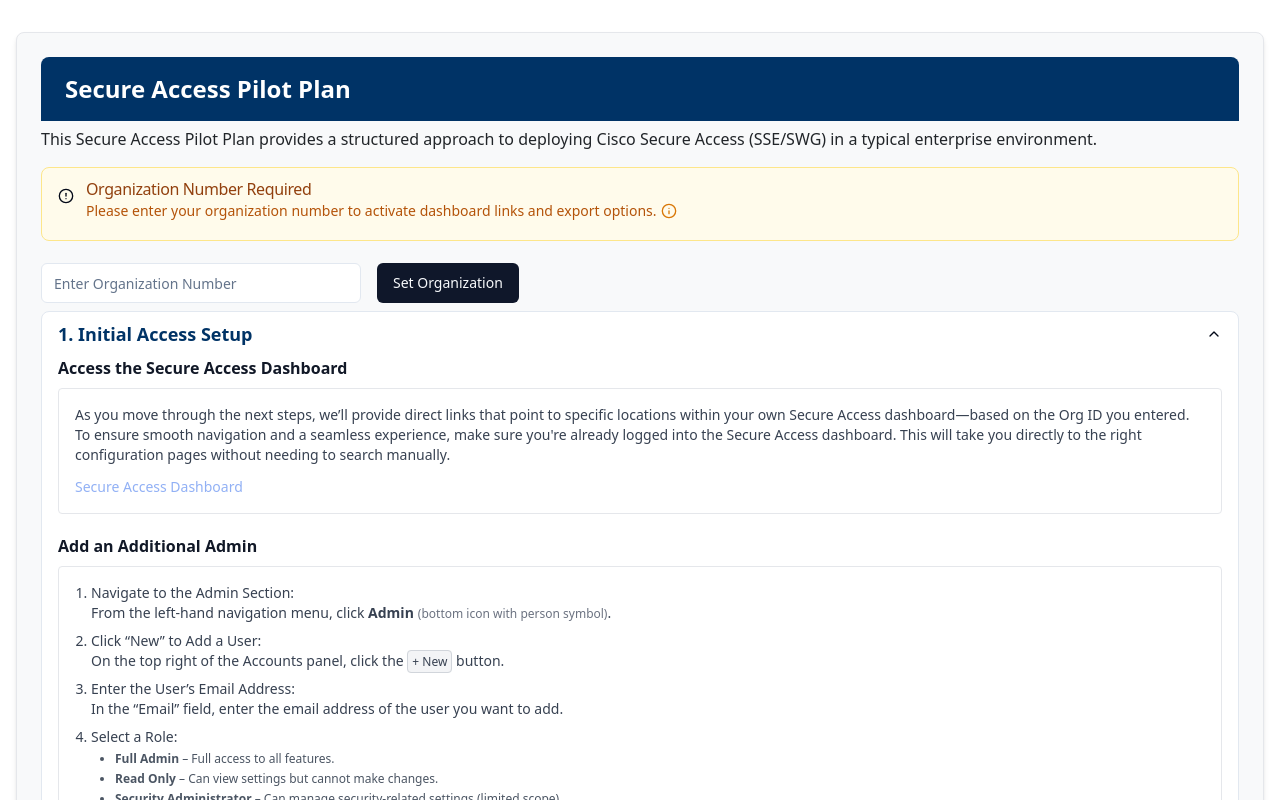
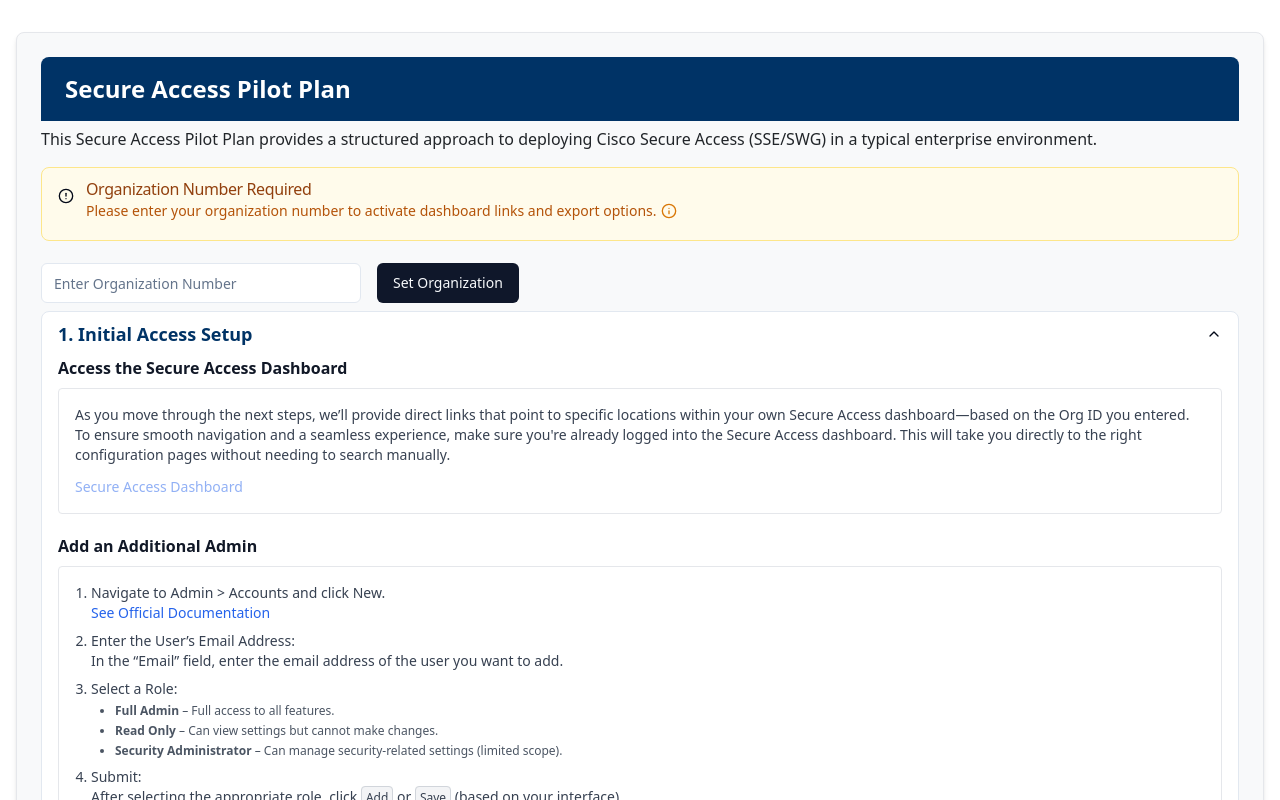
Before and after one commit to secureconnectdemo/secure-access-pilot-guide, a React (Vite) app: page / in a window 1280 px wide. Both pictures are taken after a click on the button "1. Initial Access Setup". Shown: the top 800 px of the page. Built offline with nearby package versions, Linux system fonts and the light colour scheme.

Commit message:
Add additional admin steps
Add steps for adding an additional admin account.

```diff
--- a/src/components/pilot/steps/accessSteps.tsx
+++ b/src/components/pilot/steps/accessSteps.tsx
@@ -1,3 +1,4 @@
+
 import React from 'react';
 import { PilotStep } from '../types';
 import { getUrl, PATHS } from '../urlUtils';
@@ -26,17 +27,19 @@ export const createAccessSteps = (orgNumber: string, isSubmitted: boolean): Pilo
           </a>
         </CardSection>
 
-        {/* New CardSection: Add an Additional Admin Account */}
+        {/* Revised CardSection: Add an Additional Admin Account */}
         <CardSection title="Add an Additional Admin">
           <ol className="ml-4 list-decimal space-y-2 text-gray-700 text-sm">
             <li>
-              <span className="font-medium">Navigate to the Admin Section:</span> <br />
-              From the left-hand navigation menu, click <span className="font-semibold">Admin</span>
-              <span className="ml-1 text-xs text-gray-500">(bottom icon with person symbol)</span>.
-            </li>
-            <li>
-              <span className="font-medium">Click “New” to Add a User:</span> <br />
-              On the top right of the Accounts panel, click the <span className="bg-gray-100 rounded px-1 py-0.5 border text-xs border-gray-300">+ New</span> button.
+              <span className="font-medium">Navigate to Admin &gt; Accounts and click New.</span> <br />
+              <a
+                href="https://docs.sse.cisco.com/sse-user-guide/docs/add-a-new-account"
+                target="_blank"
+                rel="noopener noreferrer"
+                className="text-blue-600 hover:underline"
+              >
+                See Official Documentation
+              </a>
             </li>
             <li>
               <span className="font-medium">Enter the User’s Email Address:</span> <br />
```
